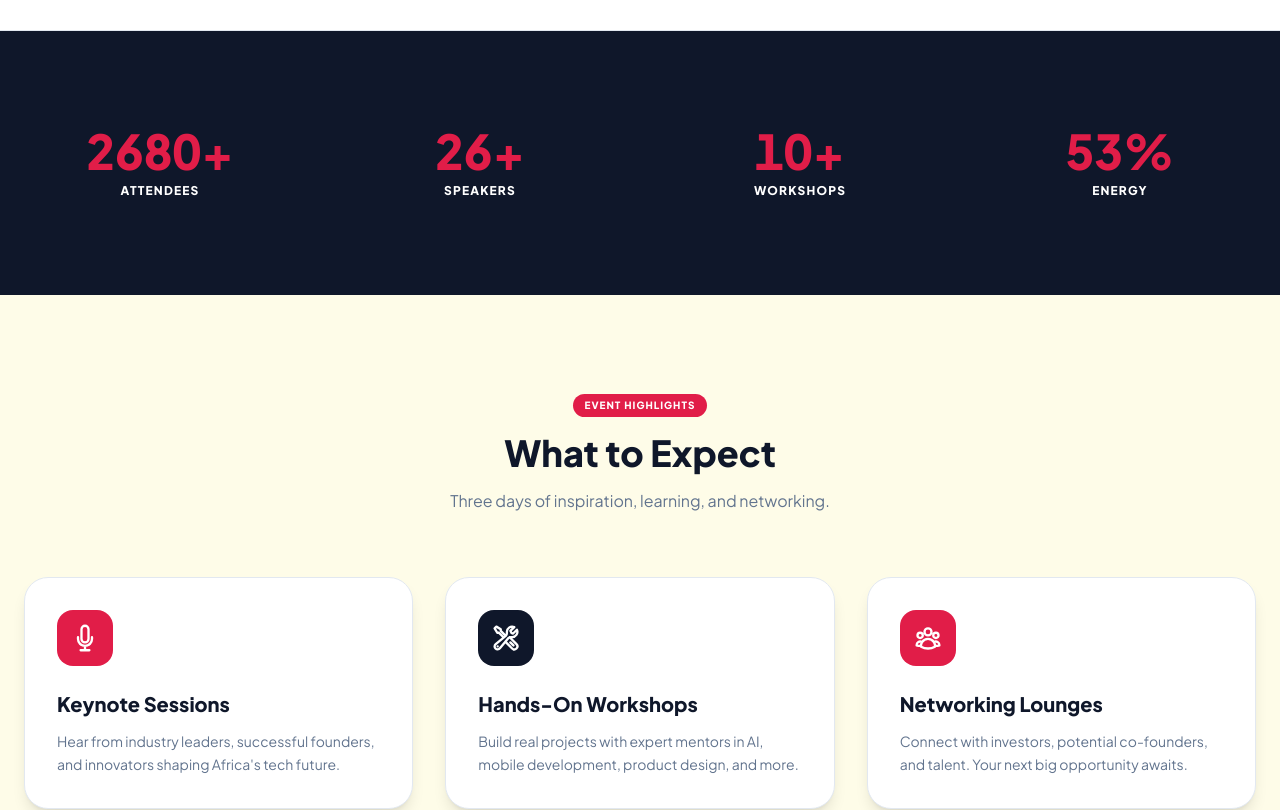
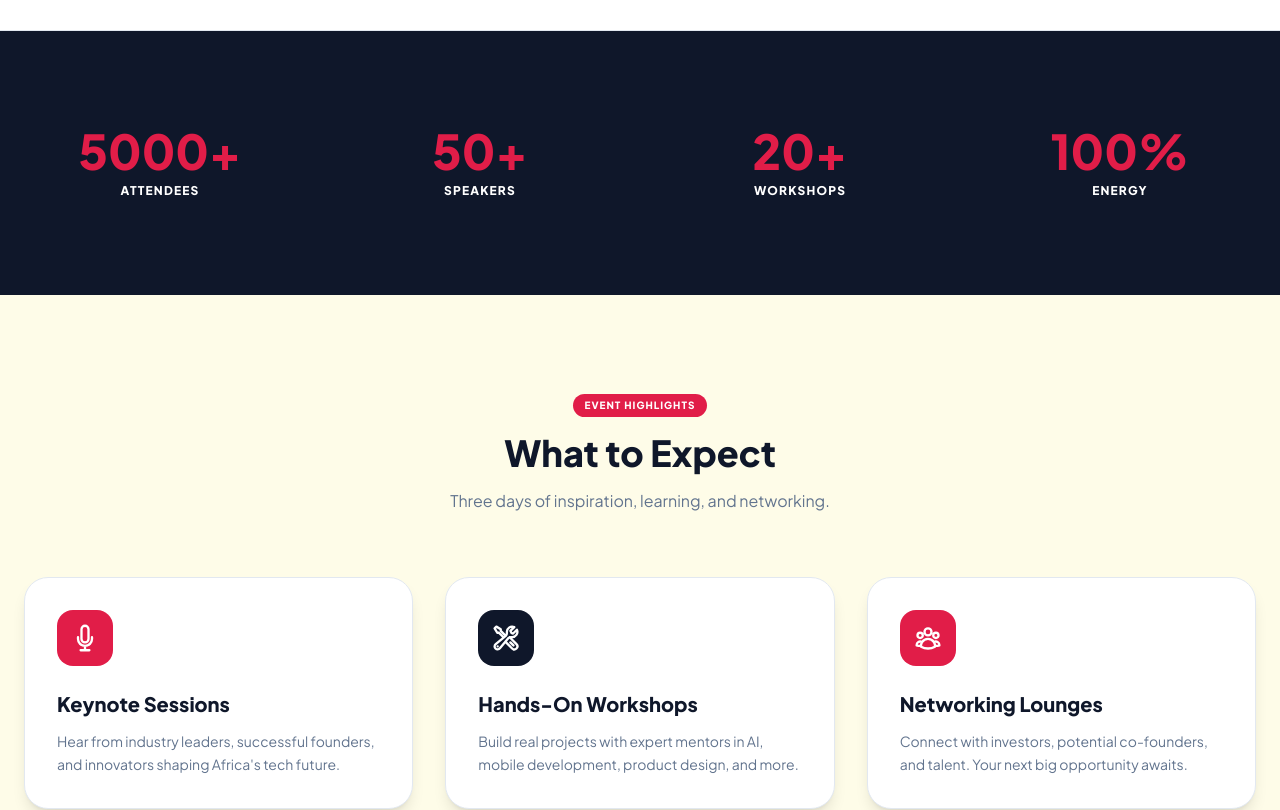
Before and after one commit to Inflimity/tech4africa, a Next.js app: page /events in a window 1280 px wide. Shown: the part 1500-2310 px from the top of the page. Built offline with nearby package versions, Linux system fonts and the light colour scheme.

Commit message:
updating data across

```diff
--- a/app/contact/page.tsx
+++ b/app/contact/page.tsx
@@ -3,6 +3,7 @@ import Image from "next/image";
 import Navbar from "@/components/Navbar";
 import Footer from "@/components/Footer";
 import Marquee from "@/components/Marquee";
+import PageAnimations from "@/components/effects/PageAnimations";
 
 export const metadata: Metadata = {
     title: "Contact Us | Tech4Afrika",
@@ -18,12 +19,13 @@ const heroSlides = [
 export default function ContactPage() {
     return (
         <>
+            <PageAnimations />
             <Marquee />
             <Navbar />
 
             {/* Hero Carousel */}
             <section className="w-full overflow-hidden">
-                <div className="relative h-[40vh] w-full overflow-hidden bg-africa-midnight border-b border-africa-border shadow-2xl">
+                <div data-hero className="relative h-[40vh] w-full overflow-hidden bg-africa-midnight border-b border-africa-border shadow-2xl">
                     {/* Static hero - first slide */}
                     <div className="absolute inset-0 w-full h-full">
                         <Image
@@ -35,7 +37,7 @@ export default function ContactPage() {
                         />
                         <div className="absolute inset-0 bg-africa-midnight/50" />
                         <div className="absolute inset-0 flex flex-col items-center justify-center text-center px-6">
-                            <div className="max-w-3xl">
+                            <div className="max-w-3xl" data-reveal="scale-up">
                                 <h1 className="text-2xl md:text-6xl font-extrabold text-white uppercase leading-none mb-4 md:mb-6 tracking-tighter drop-shadow-lg">
                                     {heroSlides[0].title}
                                 </h1>
@@ -52,7 +54,7 @@ export default function ContactPage() {
             <section className="py-12 px-6 max-w-7xl mx-auto">
                 <div className="grid lg:grid-cols-2 gap-16 w-full">
                     {/* Contact Info */}
-                    <div className="flex flex-col justify-center">
+                    <div className="flex flex-col justify-center" data-reveal="fade-right">
                         <span className="text-africa-red font-bold text-xs uppercase tracking-widest mb-4 block">Get in Touch</span>
                         <h1 className="text-4xl md:text-6xl font-extrabold leading-tight mb-8">
                             Start your <br /> <span className="text-africa-red">Transformation</span>.
@@ -62,7 +64,7 @@ export default function ContactPage() {
                         </p>
 
                         <div className="space-y-8">
-                            <div className="flex items-start gap-4">
+                            <div className="flex items-start gap-4" data-reveal data-stagger="1">
                                 <div className="w-12 h-12 bg-white border border-africa-border rounded-xl flex items-center justify-center text-africa-red shrink-0">
                                     <svg xmlns="http://www.w3.org/2000/svg" className="h-6 w-6" fill="none" viewBox="0 0 24 24" stroke="currentColor">
                                         <path strokeLinecap="round" strokeLinejoin="round" strokeWidth={2} d="M3 8l7.89 5.26a2 2 0 002.22 0L21 8M5 19h14a2 2 0 002-2V7a2 2 0 00-2-2H5a2 2 0 00-2 2v10a2 2 0 002 2z" />
@@ -73,7 +75,7 @@ export default function ContactPage() {
                                     <p className="text-slate-500">admissions@tech4africa.com</p>
                                 </div>
                             </div>
-                            <div className="flex items-start gap-4">
+                            <div className="flex items-start gap-4" data-reveal data-stagger="2">
                                 <div className="w-12 h-12 bg-white border border-africa-border rounded-xl flex items-center justify-center text-africa-red shrink-0">
                                     <svg xmlns="http://www.w3.org/2000/svg" className="h-6 w-6" fill="none" viewBox="0 0 24 24" stroke="currentColor">
                                         <path strokeLinecap="round" strokeLinejoin="round" strokeWidth={2} d="M3 5a2 2 0 012-2h3.28a1 1 0 01.948.684l1.498 4.493a1 1 0 01-.502 1.21l-2.257 1.13a11.042 11.042 0 005.516 5.516l1.13-2.257a1 1 0 011.21-.502l4.493 1.498a1 1 0 01.684.949V19a2 2 0 01-2 2h-1C9.716 21 3 14.284 3 6V5z" />
@@ -88,7 +90,7 @@ export default function ContactPage() {
                     </div>
 
                     {/* Contact Form */}
-                    <div className="bg-white p-10 rounded-[2.5rem] border border-africa-border shadow-xl shadow-africa-midnight/5">
+                    <div className="bg-white p-10 rounded-[2.5rem] border border-africa-border shadow-xl shadow-africa-midnight/5" data-reveal="fade-left">
                         <form className="space-y-6">
                             <div className="grid md:grid-cols-2 gap-6">
                                 <div className="space-y-2">
--- a/app/events/page.tsx
+++ b/app/events/page.tsx
@@ -5,6 +5,7 @@ import Navbar from "@/components/Navbar";
 import Footer from "@/components/Footer";
 import Counter from "@/components/ui/Counter";
 import Marquee from "@/components/Marquee";
+import PageAnimations from "@/components/effects/PageAnimations";
 
 export const metadata: Metadata = {
     title: "Tech4Lagos | Community Tech Events",
@@ -61,18 +62,19 @@ const speakers = [
 export default function EventsPage() {
     return (
         <div className="bg-yellow-50 text-africa-midnight">
+            <PageAnimations />
             <Marquee />
             <Navbar />
 
             {/* Hero */}
             <header className="pt-32 pb-20 px-6 max-w-7xl mx-auto text-center relative overflow-hidden">
                 {/* Background Image */}
-                <div className="absolute inset-0 z-0">
+                <div data-hero className="absolute inset-0 z-0">
                     <Image src="/images/event5.jpeg" alt="Tech4Lagos Event" fill className="object-cover blur-sm opacity-20" />
                     <div className="absolute inset-0 bg-yellow-50/70" />
                 </div>
 
-                <div className="relative z-10">
+                <div className="relative z-10" data-reveal="scale-up">
                     <span className="inline-block py-1 px-3 rounded-full bg-africa-red text-white text-[10px] font-bold uppercase tracking-widest mb-6">
                         Tech4Lagos 2026
                     </span>
@@ -100,10 +102,10 @@ export default function EventsPage() {
             {/* Past Events Gallery */}
             <section className="py-24 px-6 bg-white border-y border-africa-border">
                 <div className="max-w-7xl mx-auto">
-                    <h2 className="text-3xl font-extrabold mb-12 text-center">Past Highlights</h2>
+                    <h2 className="text-3xl font-extrabold mb-12 text-center" data-section-header>Past Highlights</h2>
                     <div className="grid grid-cols-2 md:grid-cols-4 gap-4 h-[600px]">
                         {pastEventImages.map((event, index) => (
-                            <div key={index} className={`group relative overflow-hidden rounded-3xl ${event.span || ''}`}>
+                            <div key={index} className={`group relative overflow-hidden rounded-3xl ${event.span || ''}`} data-reveal="pop-in" data-stagger={index + 1}>
                                 <Image
                                     src={event.src}
                                     alt={event.title || "Event"}
@@ -125,26 +127,26 @@ export default function EventsPage() {
             <section className="py-24 bg-africa-midnight text-white px-6">
                 <div className="max-w-7xl mx-auto grid grid-cols-2 md:grid-cols-4 gap-12 text-center">
                     <div>
-                        <div className="text-5xl font-black text-africa-red mb-2">
-                            <Counter target={5000} suffix="+" />
+                        <div className="text-5xl font-black text-africa-red mb-2" data-counter>
+                            5000+
                         </div>
                         <div className="text-xs font-bold uppercase tracking-widest">Attendees</div>
                     </div>
                     <div>
-                        <div className="text-5xl font-black text-africa-red mb-2">
-                            <Counter target={50} suffix="+" />
+                        <div className="text-5xl font-black text-africa-red mb-2" data-counter>
+                            50+
                         </div>
                         <div className="text-xs font-bold uppercase tracking-widest">Speakers</div>
                     </div>
                     <div>
-                        <div className="text-5xl font-black text-africa-red mb-2">
-                            <Counter target={20} suffix="+" />
+                        <div className="text-5xl font-black text-africa-red mb-2" data-counter>
+                            20+
                         </div>
                         <div className="text-xs font-bold uppercase tracking-widest">Workshops</div>
                     </div>
                     <div>
-                        <div className="text-5xl font-black text-africa-red mb-2">
-                            <Counter target={100} suffix="%" />
+                        <div className="text-5xl font-black text-africa-red mb-2" data-counter>
+                            100%
                         </div>
                         <div className="text-xs font-bold uppercase tracking-widest">Energy</div>
                     </div>
@@ -154,17 +156,17 @@ export default function EventsPage() {
             {/* What to Expect */}
             <section className="py-24 px-6 bg-yellow-50">
                 <div className="max-w-7xl mx-auto">
-                    <div className="text-center mb-16">
+                    <div className="text-center mb-16" data-reveal>
                         <span className="inline-block py-1 px-3 rounded-full bg-africa-red text-white text-[10px] font-bold uppercase tracking-widest mb-4">
                             Event Highlights
                         </span>
-                        <h2 className="text-3xl md:text-4xl font-extrabold mb-4 text-africa-midnight">What to Expect</h2>
+                        <h2 className="text-3xl md:text-4xl font-extrabold mb-4 text-africa-midnight" data-section-header>What to Expect</h2>
                         <p className="text-slate-500 max-w-xl mx-auto">Three days of inspiration, learning, and networking.</p>
                     </div>
 
                     <div className="grid md:grid-cols-3 gap-8">
-                        {whatToExpect.map((item) => (
-                            <div key={item.title} className="bg-white p-8 rounded-3xl border border-africa-border shadow-lg hover:shadow-xl transition-shadow">
+                        {whatToExpect.map((item, index) => (
+                            <div key={item.title} className="bg-white p-8 rounded-3xl border border-africa-border shadow-lg hover:shadow-xl transition-shadow" data-reveal="slide-up-bounce" data-stagger={index + 1}>
                                 <div className={`w-14 h-14 ${item.color} rounded-2xl flex items-center justify-center text-white text-2xl mb-6`}>
                                     {item.icon}
                                 </div>
@@ -183,13 +185,13 @@ export default function EventsPage() {
                         <span className="inline-block py-1 px-3 rounded-full bg-africa-midnight text-white text-[10px] font-bold uppercase tracking-widest mb-4">
                             Speakers
                         </span>
-                        <h2 className="text-3xl md:text-4xl font-extrabold mb-4 text-africa-midnight">Featured Speakers</h2>
+                        <h2 className="text-3xl md:text-4xl font-extrabold mb-4 text-africa-midnight" data-section-header>Featured Speakers</h2>
                         <p className="text-slate-500 max-w-xl mx-auto">Learn from the best minds in African tech.</p>
                     </div>
 
                     <div className="grid grid-cols-2 md:grid-cols-4 gap-8">
-                        {speakers.map((speaker) => (
-                            <div key={speaker.role} className="text-center group">
+                        {speakers.map((speaker, index) => (
+                            <div key={speaker.role} className="text-center group" data-reveal="flip-in" data-stagger={index + 1}>
                                 <div className="relative mb-4 rounded-3xl overflow-hidden">
                                     <Image
                                         src={speaker.img}
```
